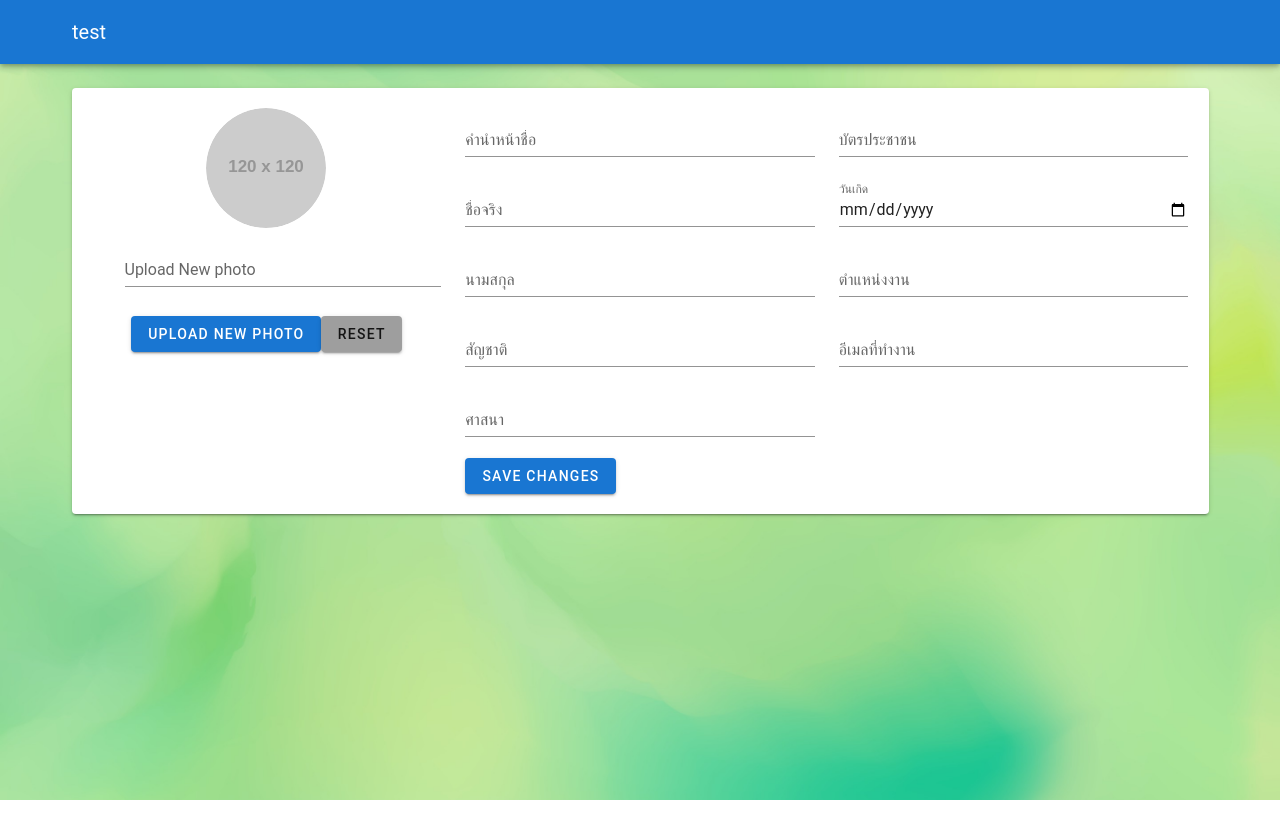
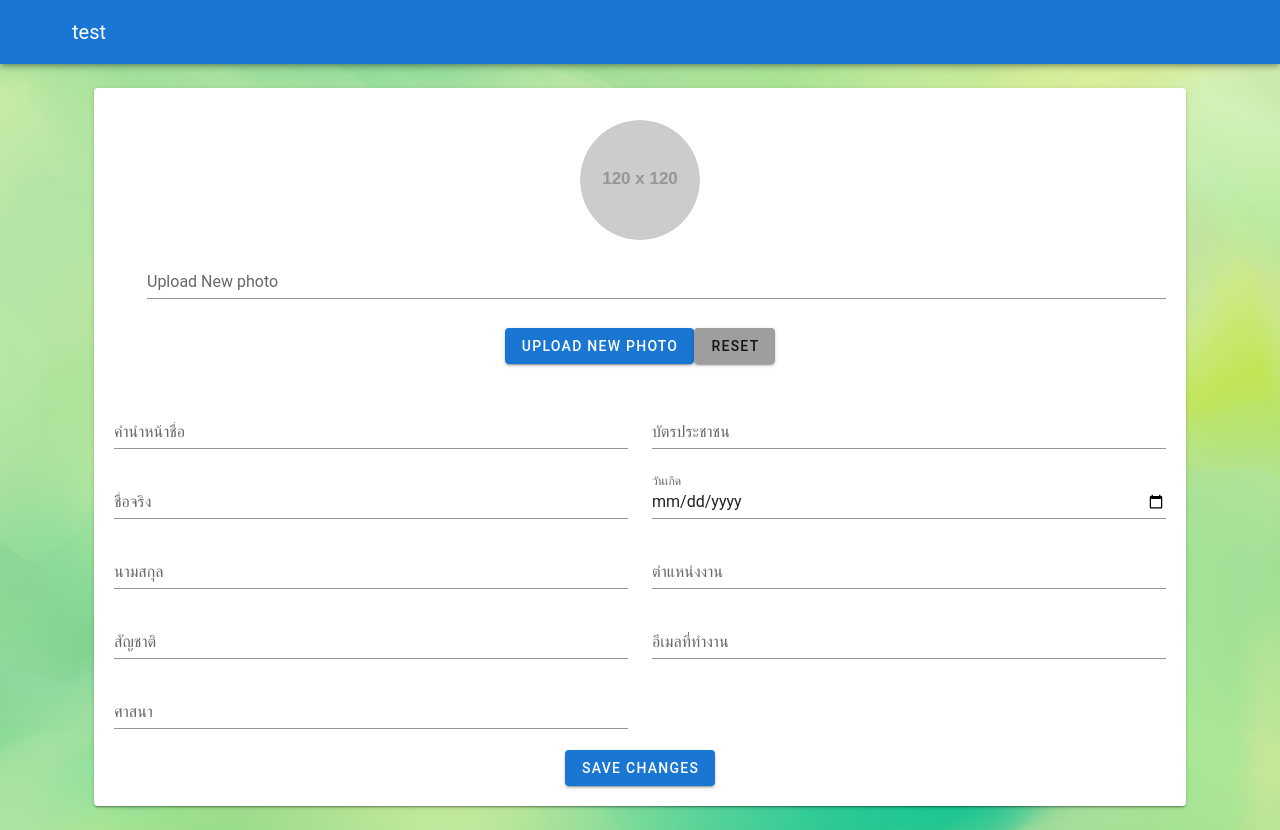
Before and after one commit to taemphong/project-ccpn, a Vue app: page /user-login-data in a window 1280 px wide. Before the commit the page ends 800 px from the top, so only its background shows below. Built offline with nearby package versions, Linux system fonts and the light colour scheme; the HTML template or start-up script is replaced by a standard one.

Commit message:
add bootstrap 5

```diff
--- a/package.json
+++ b/package.json
@@ -8,8 +8,12 @@
     "lint": "vue-cli-service lint"
   },
   "dependencies": {
+    "@tailwindcss/cli": "^4.0.9",
+    "bootstrap": "^5.3.3",
     "core-js": "^3.8.3",
+    "postcss-loader": "^8.1.1",
     "vue": "^2.6.14",
+    "vue-loader": "^17.4.2",
     "vue-router": "^3.6.5",
     "vuetify": "^2.7.2"
   },
@@ -36,7 +40,7 @@
       "parser": "@babel/eslint-parser"
     },
     "rules": {
-       "vue/multi-word-component-names": "off"
+      "vue/multi-word-component-names": "off"
     }
   },
   "browserslist": [
--- a/src/main.js
+++ b/src/main.js
@@ -3,6 +3,9 @@ import App from './App.vue';
 import router from './router';
 import Vuetify from 'vuetify';
 import 'vuetify/dist/vuetify.min.css';
+import 'bootstrap/dist/css/bootstrap.min.css';
+import 'bootstrap/dist/js/bootstrap.bundle.min.js';
+
 
 Vue.use(Vuetify);
 
--- a/src/views/Home.vue
+++ b/src/views/Home.vue
@@ -1,3 +1,5 @@
 <template>
-    <h1>asdasd</h1>
+    <div class="container">
+        <h1 class="text-primary">Hello Bootstrap 5</h1>
+    </div>
 </template>
--- a/src/views/User/UserLoginData.vue
+++ b/src/views/User/UserLoginData.vue
@@ -2,7 +2,7 @@
   <v-container>
     <v-card class="pa-5">
       <v-row>
-        <v-col cols="12" md="4" class="text-center">
+        <v-col cols="12" md="12" class="text-center">
           <v-avatar size="120">
             <img :src="user.photo" alt="Profile Photo" />
           </v-avatar>
@@ -10,7 +10,7 @@
           <v-btn color="primary" class="mt-2" @click="uploadNewPhoto">Upload New Photo</v-btn>
           <v-btn color="grey" class="mt-2" @click="resetForm">Reset</v-btn>
         </v-col>
-        <v-col cols="12" md="8">
+        <v-col cols="12" md="12" class="text-center">
           <v-form ref="form">
             <v-row>
               <v-col cols="12" sm="6">
```
Also changed, not shown: 1 other file (tests, documents, lock files or other folders).
